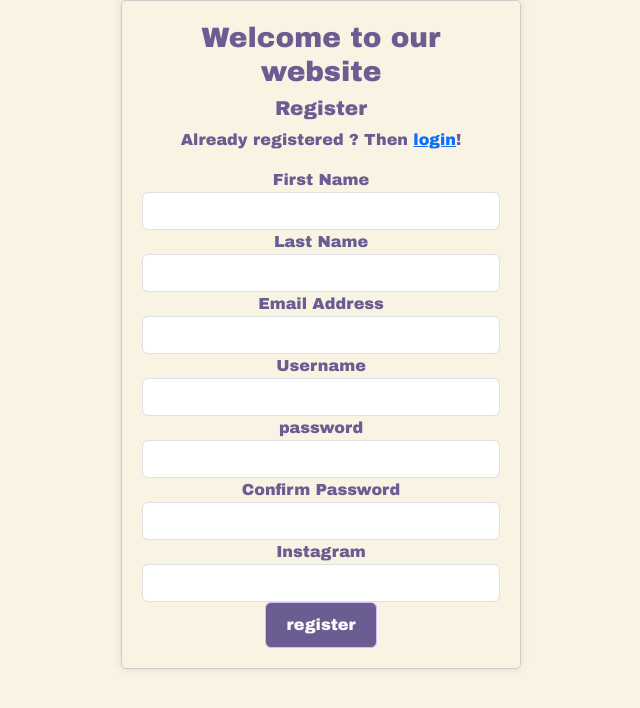
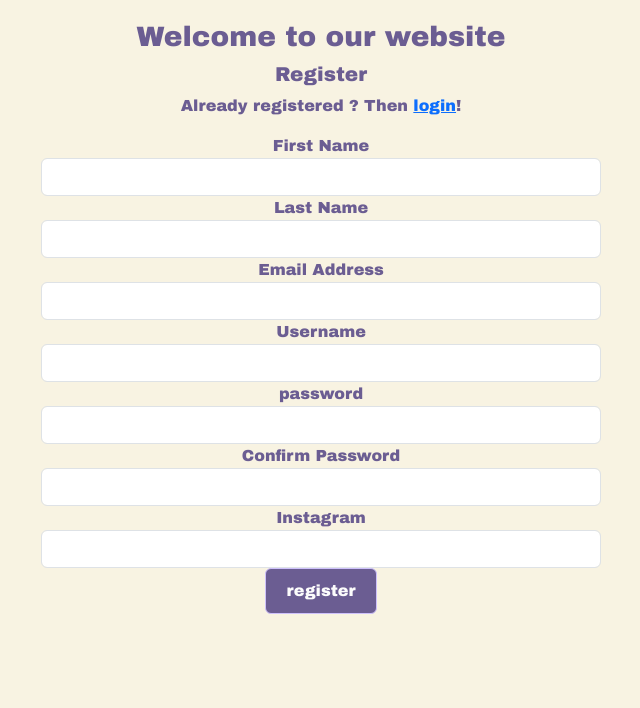
Before and after one commit to kiannabolante/huskypal, a React (Create React App) app in the folder clients/: page / in a window 1280 px wide. Shown: the top 708 px of the page, without its empty margins (319-959 px from the left). Built offline with nearby package versions, Linux system fonts and the light colour scheme.

Commit message:
some update

```diff
--- a/clients/src/components/RegistrationForm.css
+++ b/clients/src/components/RegistrationForm.css
@@ -1,10 +1,10 @@
 .registration-form {
-  max-width: 400px;
+  width: 600px;
   margin: auto;
   padding: 20px;
-  border: 1px solid #ccc;
-  border-radius: 5px;
-  box-shadow: 0 0 10px rgba(0, 0, 0, 0.1);
+  /* border: 1px solid #ccc;
+  border-radius: 5px; */
+  /* box-shadow: 0 0 10px rgba(0, 0, 0, 0.1); */
 }
 .success-message {
   color: green;
```
Also changed, not shown: 2 other files (tests, documents, lock files or other folders).
